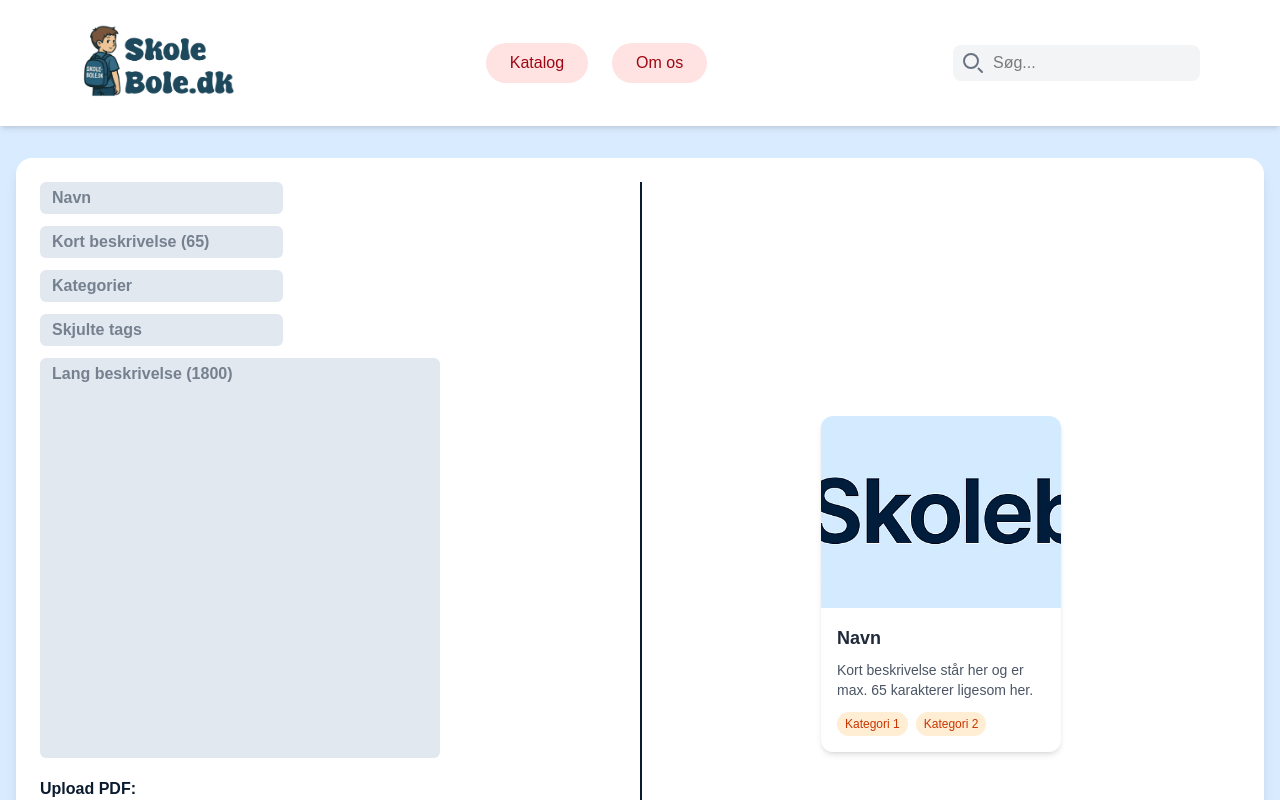
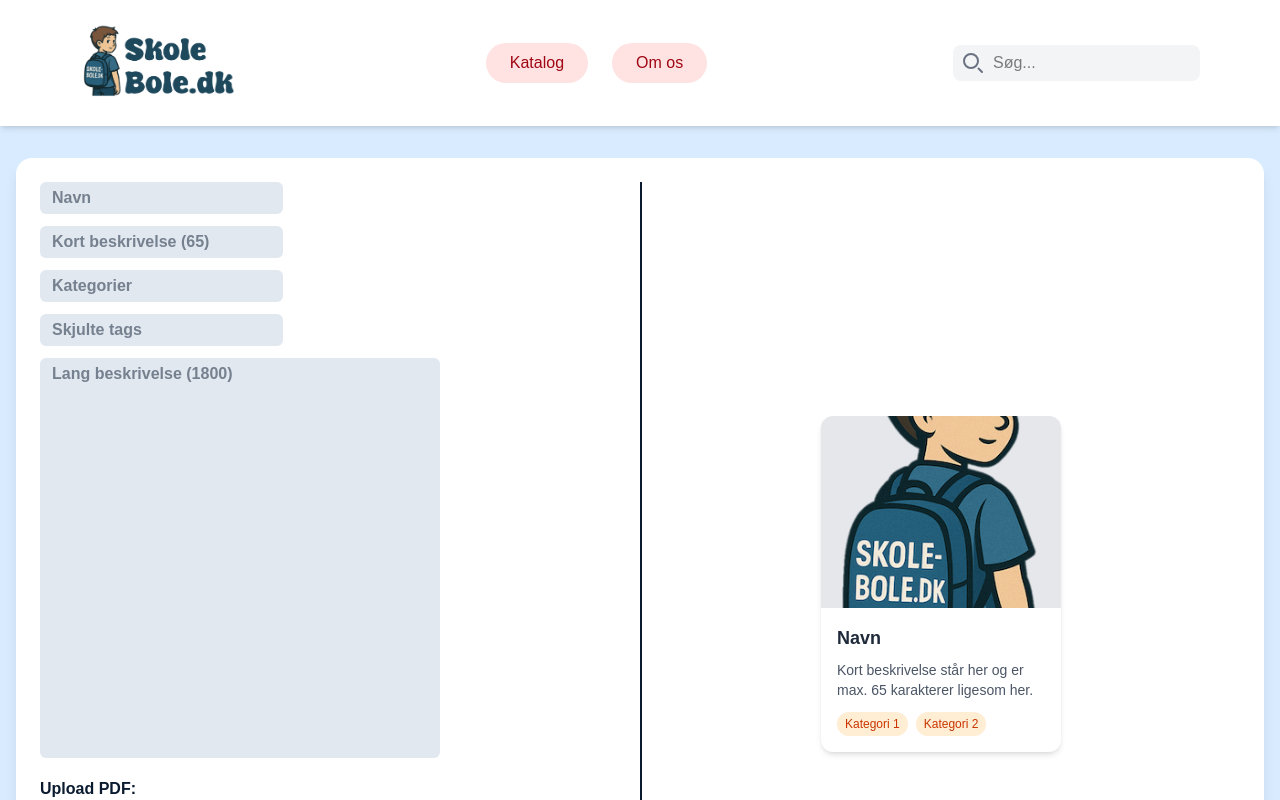
Before and after one commit to HeyJokke/skolebole, a Next.js app: page /admin in a window 1280 px wide. Shown: the top 800 px of the page. Built offline with nearby package versions, Linux system fonts and the light colour scheme; no server answers; the database is empty.

Commit message:
Fallback image

```diff
--- a/app/materialer/[id]/page.tsx
+++ b/app/materialer/[id]/page.tsx
@@ -72,7 +72,7 @@ export default function ProductPage({ params }:
                         <div className="block lg:w-1/2 sm:w-full m-auto">
                             <Image
                                 alt={`Produktbillede for ${m.name}`}
-                                src={imagePath ?? '/images/logo.png'}
+                                src={imagePath ?? '/images/skolebole_fallback.png'}
                                 width={600}
                                 height={600}
                                 className="w-full"
--- a/lib/components/materialCard.tsx
+++ b/lib/components/materialCard.tsx
@@ -42,7 +42,7 @@ export default function MaterialCard({m}: CardProps) {
                     /> :
                     <Image
                         alt={`Produkt billede til ${m.name}`}
-                        src={'/images/logo.png'}
+                        src={'/images/skolebole_fallback.png'}
                         width={250}
                         height={200}
                         className="w-full h-full object-cover"
```
Also changed, not shown: public/images/materiale_10.jpeg (added), public/images/skolebole_fallback.png.
